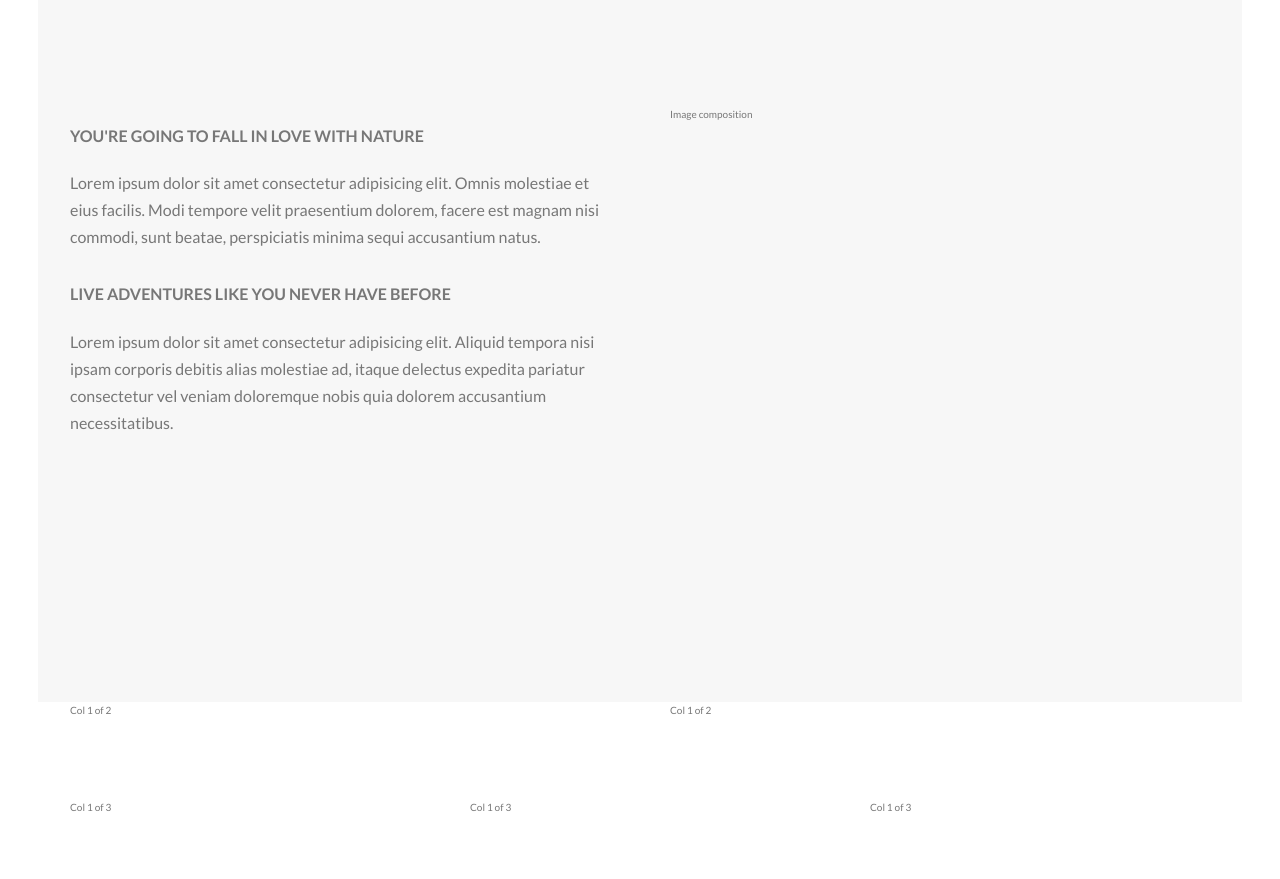
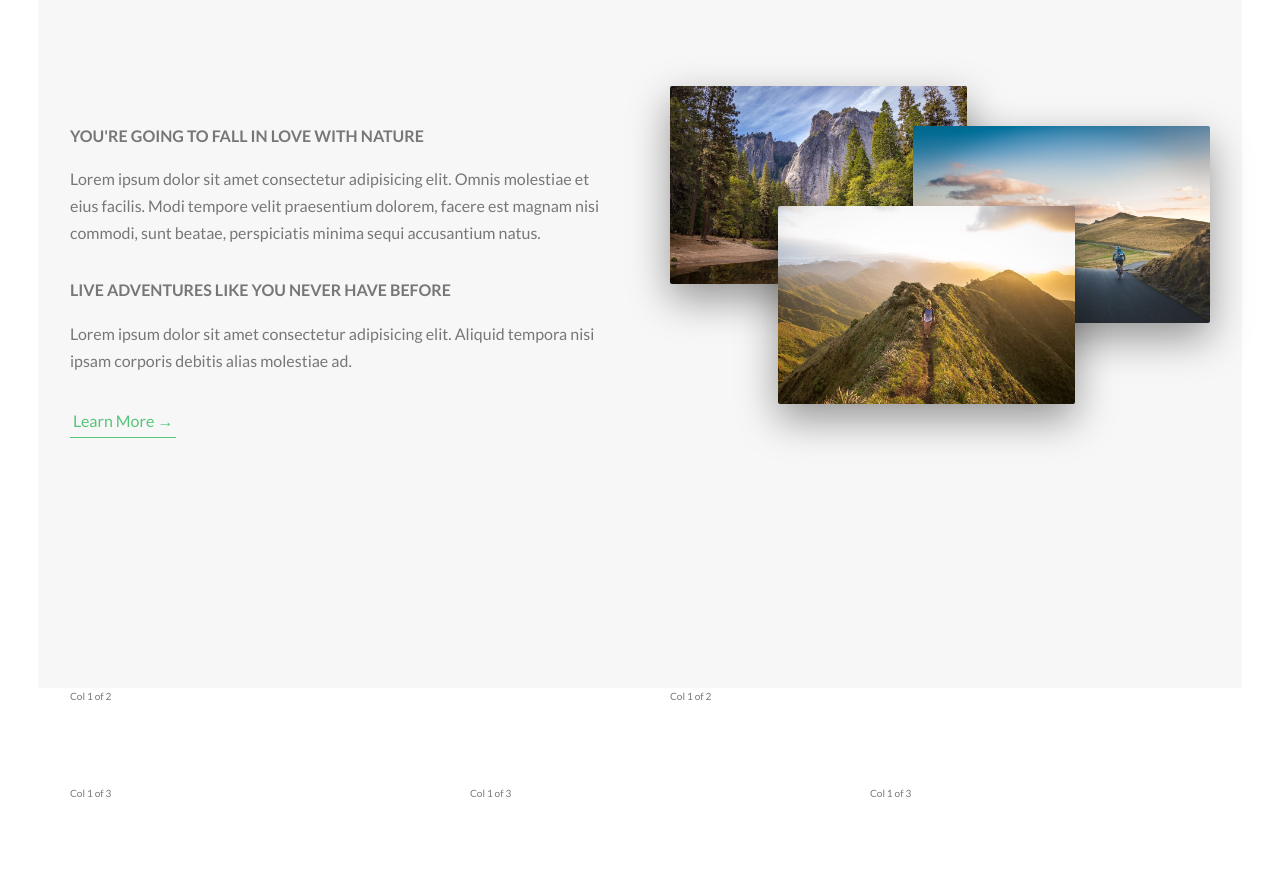
Before and after one commit to AppleJaxxZ/natours, a website: page index.html in a window 1280 px wide. Shown: the part 980-1859 px from the top of the page. Drawn offline with Linux system fonts and the light colour scheme.

Commit message:
Added phto composition section, added animations, and adjusted headings and paragraphs.  Finished with About Section

```diff
--- a/index.html
+++ b/index.html
@@ -43,9 +43,16 @@
                Modi tempore velit praesentium dolorem, facere est magnam nisi commodi, sunt beatae, perspiciatis minima sequi accusantium natus.</p>
 
                <h3 class="heading-tertiary u-margin-bottom-small">Live adventures like you never have before</h3>
-               <p class="paragraph">Lorem ipsum dolor sit amet consectetur adipisicing elit. Aliquid tempora nisi ipsam corporis debitis alias molestiae ad, itaque delectus expedita pariatur consectetur vel veniam doloremque nobis quia dolorem accusantium necessitatibus.</p>
+               <p class="paragraph">Lorem ipsum dolor sit amet consectetur adipisicing elit. Aliquid tempora nisi ipsam corporis debitis alias molestiae ad.</p>
+               <a href="#" class="btn-text">Learn More &rarr; </a>
           </div>
-          <div class="col-1-of-2">Image composition</div>
+          <div class="col-1-of-2">
+            <div class="composition">
+              <img src="img/nat-1-large.jpg" alt="Photo 1" class="composition__photo composition__photo--p1">
+              <img src="img/nat-2-large.jpg" alt="Photo 2" class="composition__photo composition__photo--p2">
+              <img src="img/nat-3-large.jpg" alt="Photo 3" class="composition__photo composition__photo--p3">
+            </div>
+          </div>
         </div>
 
       </section>
--- a/sass/abstracts/_variables.scss
+++ b/sass/abstracts/_variables.scss
@@ -8,6 +8,9 @@ $color-grey-dark: #777;
 $color-white: #fff;
 $color-black: #0000;
 
+//FONT
+$default-font-size: 1.6rem;
+
 //GRID
 $grid-width: 114rem;
 $gutter-vertical: 8rem;
--- a/sass/base/_typography.scss
+++ b/sass/base/_typography.scss
@@ -39,32 +39,33 @@ body {
   font-weight: 700;
   //only selects the area up to where the text ends.
   display: inline-block;
-  //makes it so the background image linear-gradient is only visible where the text is.
-  -webkit-background-clip: text;
   //created a background linear-gradient in the text.
   background-image: linear-gradient(
     to right,
     $color-primary-light,
     $color-primary-dark
   );
+  //makes it so the background image linear-gradient is only visible where the text is.
+  -webkit-background-clip: text;
+  background-clip: text;
   color: transparent;
   letter-spacing: 2px;
   transition: all 0.2s;
 
   &:hover {
     transform: skewY(2deg) skewX(15deg) scale(1.1);
-    text-shadow: 0.5rem 1rem 2rem rgba($color-black, 0.2);
+    text-shadow: 0.5rem 1rem 2rem $color-black 0.2;
   }
 }
 
 .heading-tertiary {
-  font-size: 1.6rem;
+  font-size: $default-font-size;
   font-weight: 700;
   text-transform: uppercase;
 }
 
 .paragraph {
-  font-size: 1.6rem;
+  font-size: $default-font-size;
   &:not(:last-child) {
     margin-bottom: 3rem;
   }
--- a/sass/base/_utilities.scss
+++ b/sass/base/_utilities.scss
@@ -10,5 +10,5 @@
   margin-bottom: 4rem;
 }
 .u-margin-bottom-small {
-  margin-bottom: 2rem;
+  margin-bottom: 1.5rem;
 }
--- a/sass/components/_button.scss
+++ b/sass/components/_button.scss
@@ -8,7 +8,7 @@
     border-radius: 10rem;
     transition: all 0.2s;
     position: relative;
-    font-size: 1.6rem;
+    font-size: $default-font-size;
     &:hover {
       transform: translateY(-3px);
       box-shadow: 0 1rem 2rem $color-black;
@@ -50,3 +50,28 @@
     animation-fill-mode: backwards;
   }
 }
+
+.btn-text {
+  &:link,
+  &:visited {
+    font-size: $default-font-size;
+    color: $color-primary;
+    display: inline-block;
+    text-decoration: none;
+    border-bottom: 1px solid $color-primary;
+    padding: 3px;
+    transition: all 0.2s;
+  }
+  &:hover {
+    background-color: $color-primary;
+    color: white;
+    // x, y, shadow, color, lighting?
+    box-shadow: 0 1rem 2rem $color-black 0.15;
+    transform: translateY(-2px);
+  }
+
+  &:active {
+    box-shadow: 0 0.5rem 2rem $color-black 0.15;
+    transform: translateY(0);
+  }
+}
--- /dev/null
+++ b/sass/components/_composition.scss
@@ -0,0 +1,40 @@
+.composition {
+  position: relative;
+  &__photo {
+    width: 55%;
+    box-shadow: 0 1.5rem 4rem rgba(0, 0, 0, 0.4);
+    border-radius: 2px;
+    //Absolute positioning will set it'self in relation to the first parent element with a position set to somthing.
+    position: absolute;
+    z-index: 10;
+    transition: all 0.2s;
+    //ouotline-offset sets the space between the border and the outline.
+    outline-offset: 2rem;
+
+    &--p1 {
+      left: 0;
+      top: -2rem;
+    }
+    &--p2 {
+      right: 0;
+      top: 2rem;
+    }
+    &--p3 {
+      left: 20%;
+      top: 10rem;
+    }
+
+    &:hover {
+      //like border but different manipulatable properties.
+      outline: 1.5rem solid $color-primary;
+      transform: scale(1.05) translateY(-0.5rem);
+      box-shadow: 0 2.5rem 4rem rgba(0, 0, 0, 0.5);
+      z-index: 20;
+    }
+  }
+
+  //when we hover the composition then select the composition photo which is NOT hovered (zoom out)
+  &:hover &__photo:not(:hover) {
+    transform: scale(0.95);
+  }
+}
--- a/sass/main.scss
+++ b/sass/main.scss
@@ -1,7 +1,7 @@
 /* ABSTRACTS SCSS */
+@import "abstracts/variables";
 @import "abstracts/functions";
 @import "abstracts/mixins";
-@import "abstracts/variables";
 /* BASE SCSS */
 @import "base/animations";
 @import "base/base";
@@ -10,6 +10,7 @@
 
 /* COMPONENTS SCSS */
 @import "components/button";
+@import "components/composition";
 
 /* LAYOUT SCSS */
 @import "layout/header";
```
Also changed, not shown: sass/main.css, 1 other file.
